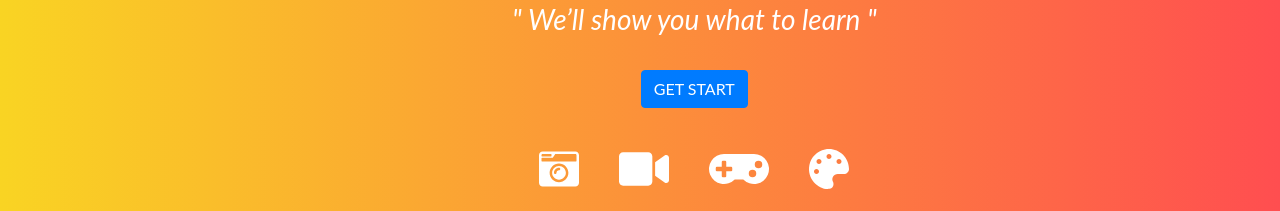
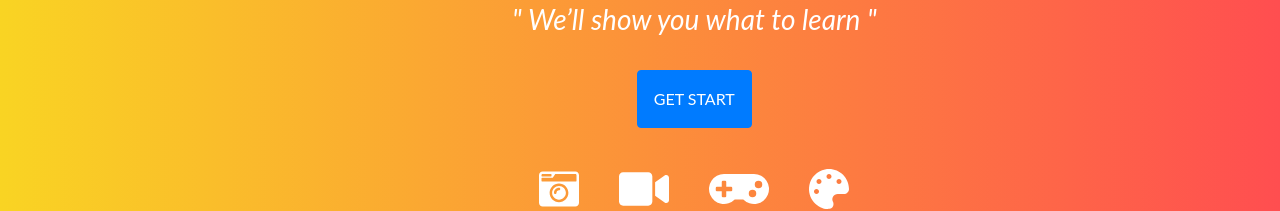
Before and after one commit to jokarvu/elearning, a Vue app: page / in a window 1280 px wide. Shown: the part 381-592 px from the top of the page. Built offline with nearby package versions, Linux system fonts and the light colour scheme; what vue-particles would draw is missing.

Commit message:
fix bugs and images size

```diff
--- a/src/views/landing.vue
+++ b/src/views/landing.vue
@@ -22,9 +22,7 @@
             <h2 style="color: white; font-size: 56px;font-weight: bold;padding-bottom: 20px;" class="wow rubberBand">WELCOME</h2>
             <h1 style="color: white; font-size: 30px; font-weight: bold; ">MULTIMEDIA</h1>
             <p style="color: white; font-size: 28px;font-style: italic;margin-bottom: 30px">" We’ll show you what to learn "</p>
-            <button class="btn btn-info">
-                <a href="/index.html" class="text-white">GET START</a>
-            </button>
+            <a href="/index.html" class="text-white btn btn-info p-3">GET START</a>
             <p class="icon-header">
                 <fas icon="camera-retro"/>
                 <fas icon="video"/>
```
